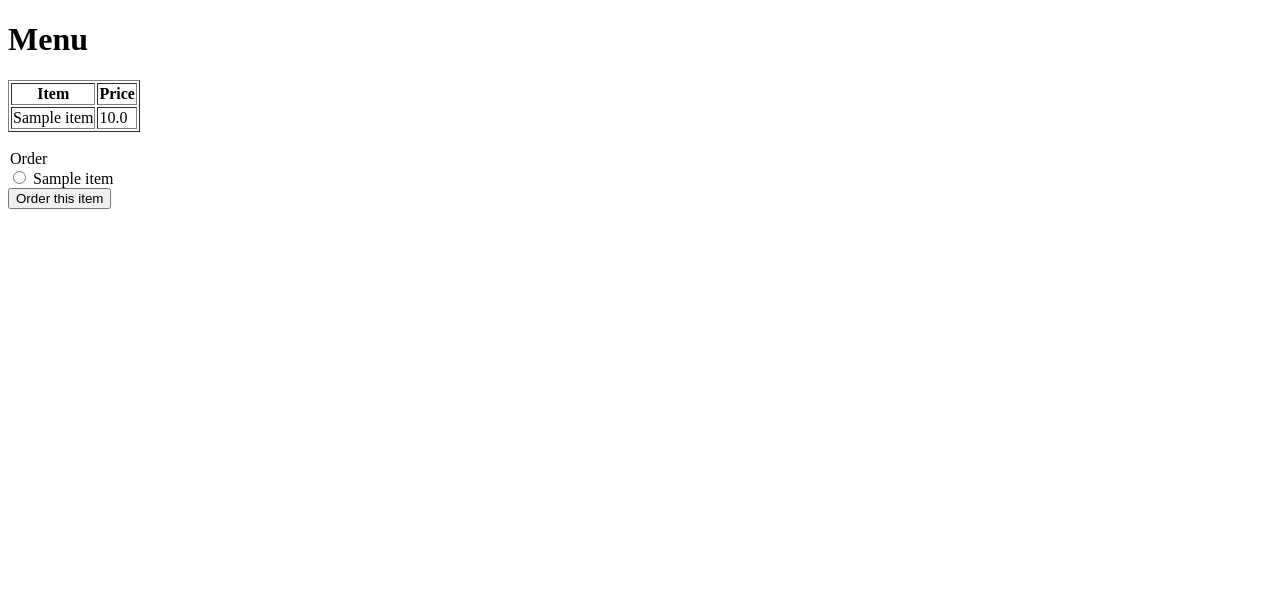
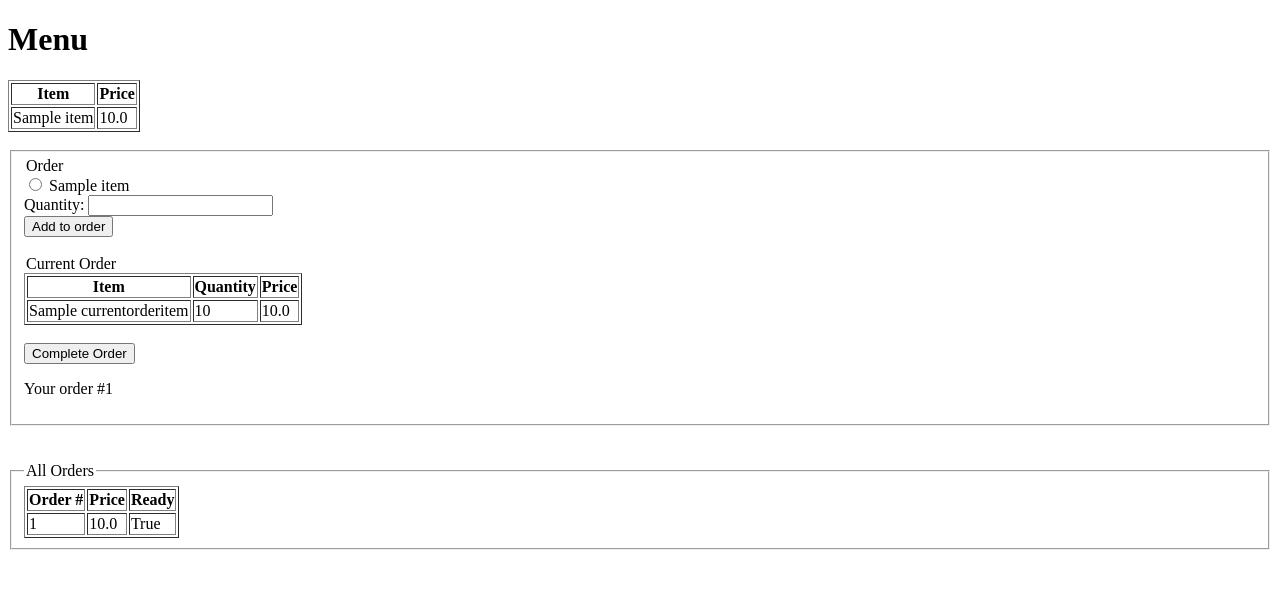
Before and after one commit to benred25/cmpt353django, a Django app: page /coffeeshop/menu/ in a window 1280 px wide. Shown: the top 589 px of the page. Run offline with Django 3.2, Linux system fonts and the light colour scheme; tables that the repository leaves empty hold one stand-in row (values such as "Sample post").

Commit message:
ordering works, orders are displayed, everything is done on one page now

```diff
--- a/cmpt353project/coffeeshop/models.py
+++ b/cmpt353project/coffeeshop/models.py
@@ -20,10 +20,20 @@
         return self.name
 
 
+class CurrentOrderItem(models.Model):
+    name = models.CharField(max_length=55)
+    price = models.FloatField()
+    quantity = models.IntegerField(default=1)
+
+    def __str__(self):
+        return self.name
+
+
 class Order(models.Model):
     items = models.ManyToManyField(OrderItem)
     price = models.FloatField()
     ordered_at = models.DateTimeField('order_timestamp')
+    is_complete = models.BooleanField(default=False)
 
     def __str__(self):
         return "Order #"+str(self.id)
--- a/cmpt353project/coffeeshop/templates/coffeeshop/menu.html
+++ b/cmpt353project/coffeeshop/templates/coffeeshop/menu.html
@@ -23,6 +23,7 @@
         </tbody>
     </table>
     <br>
+    <fieldset>
         <form action="{% url 'order' %}" method="POST">
             {% csrf_token %}
             <legend>Order</legend>
@@ -30,7 +31,56 @@
                 <input type="radio" name="item" id="item{{ forloop.counter }}" value="{{ item }}">
                 <label for="item{{ forloop.counter }}">{{ item.name }}</label><br>
             {% endfor %}
-        <input type="submit" value="Order this item">
+            <label for="quantity">Quantity: </label>
+            <input type="number" id="quantity" name="quantity" min="1"><br>
+            <input type="submit" value="Add to order"><br><br>
+            <legend>Current Order</legend>
+            <table border="1">
+                <thead>
+                    <tr>
+                        <th>Item</th>
+                        <th>Quantity</th>
+                        <th>Price</th>
+                    </tr>
+                </thead>
+                <tbody>
+                    {% for item in current_order %}
+                        <tr>
+                            <td>{{ item.name }}</td>
+                            <td>{{ item.quantity }}</td>
+                            <td>{{ item.price }}</td>
+                        </tr>
+                    {% endfor %}
+                </tbody>
+            </table>
+        </form><br>
+        <form action="{% url 'complete' %}" method="POST">
+            {% csrf_token %}
+            <input type="submit" value="Complete Order">
+            <p>Your order #{{ latest_order.id }}</p>
         </form>
+    </fieldset>
+    <br><br>
+    <fieldset>
+        <legend>All Orders</legend>
+        {% for order in order_list %}
+            <table border="1">
+                <thead>
+                    <tr>
+                        <th>Order #</th>
+                        <th>Price</th>
+                        <th>Ready</th>
+                    </tr>
+                </thead>
+                <tbody>
+                    <tr>
+                        <td>{{ order.id }}</td>
+                        <td>{{ order.price }}</td>
+                        <td>{{ order.is_complete }}</td>
+                    </tr>
+                </tbody>
+            </table>
+        {% endfor %}
+    </fieldset>
 </body>
 </html>
--- a/cmpt353project/coffeeshop/urls.py
+++ b/cmpt353project/coffeeshop/urls.py
@@ -5,5 +5,5 @@
 urlpatterns = [
     path('menu/', views.menu, name='menu'),
     path('order/', views.order, name='order'),
-    path('confirm/', views.confirm, name='confirm')
+    path('complete/', views.complete, name='complete'),
 ]
--- a/cmpt353project/coffeeshop/views.py
+++ b/cmpt353project/coffeeshop/views.py
@@ -1,32 +1,57 @@
 from django.shortcuts import render
 from django.http import HttpResponse, HttpResponseRedirect
-from .models import Item, Order, OrderItem
+from .models import Item, Order, OrderItem, CurrentOrderItem
 from django.template import loader
 from django.shortcuts import get_object_or_404, get_list_or_404
 from django.urls import reverse
+import datetime
 
 # Create your views here.
 
+
 def menu(request):
+    print('menu')
     item_list = Item.objects.all()
     order_list = Order.objects.all()
+    current_order = CurrentOrderItem.objects.all()
+    latest_order = Order.objects.filter().order_by('-id')[0]
     context = {'item_list': item_list,
-               'order_list': order_list}
+               'order_list': order_list,
+               'current_order': current_order,
+               'latest_order': latest_order}
     return render(request, 'coffeeshop/menu.html', context)
+
 
 def order(request):
     print('order')
     if request.method == 'POST':
         item = Item.objects.get(name=request.POST.get('item'))
+        quantity = request.POST.get('quantity')
 
-        context = {'item': item}
-        return render(request, 'coffeeshop/order.html', context)
+        # create item to add to just current order for display purposes
+        cur_order_item = CurrentOrderItem()
+        cur_order_item.name = item.name
+        cur_order_item.price = item.price * float(quantity)
+        cur_order_item.quantity = quantity
+        cur_order_item.save()
 
-def confirm(request):
-    print('confirm')
-    if request.method == 'POST':
-        quantity = request.POST.get('quantity')
-        item = Item.objects.get(name=request.POST.get('name'))
+    return HttpResponseRedirect(reverse('menu'))
 
 
+def complete(request):
+    order_to_add = Order.objects.create(price=0.0, ordered_at=datetime.datetime.now())
+    total_price = 0.0
+    for item in CurrentOrderItem.objects.all():
+        order_to_add.items.create(name=item.name, price=item.price, quantity=item.quantity)
+
+        total_price += item.price
+
+    order_to_add.price = total_price
+    order_to_add.save()
+
+    for item in order_to_add.items.all():
+        print(item.name)
+
+    CurrentOrderItem.objects.all().delete()
+
     return HttpResponseRedirect(reverse('menu'))
```
Also changed, not shown: cmpt353project/coffeeshop/migrations/0005_order_is_complete.py (added), cmpt353project/coffeeshop/migrations/0006_currentorder.py (added), cmpt353project/coffeeshop/migrations/0007_auto_20201126_0034.py (added). Lines whose indentation alone changed are shown as unchanged.
